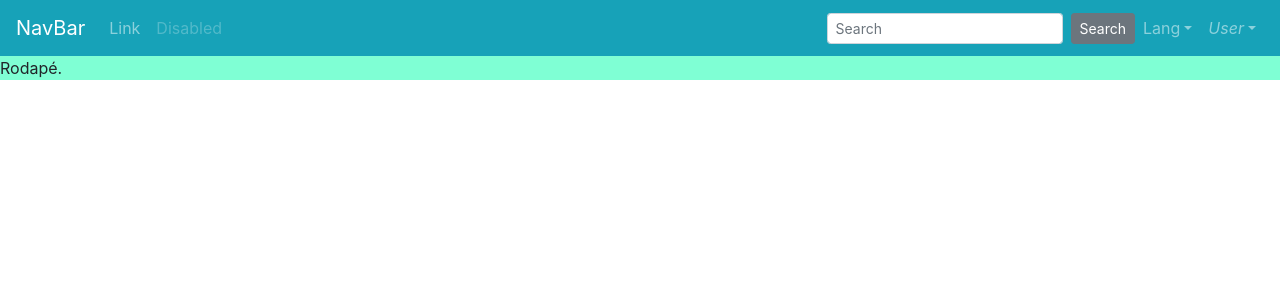
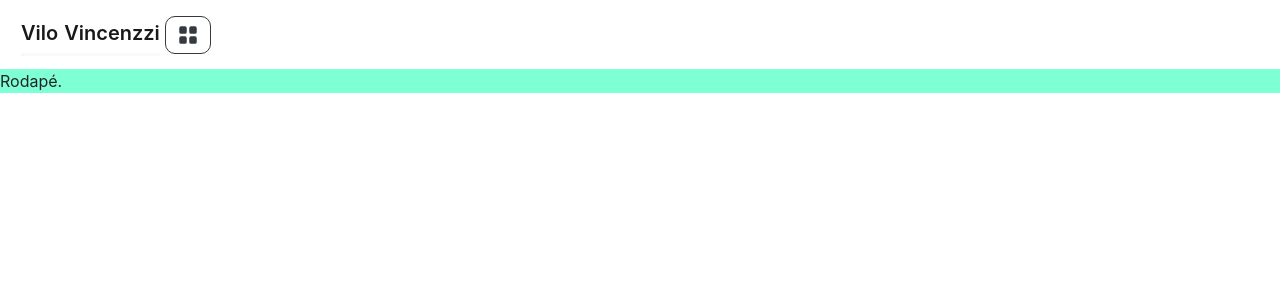
Before and after one commit to BrSouza98/webpage-vilo-vincenzzi, a Nuxt app: page /metodologia in a window 1280 px wide. Shown: the top 300 px of the page. Built offline with nearby package versions, Linux system fonts and the light colour scheme.

Commit message:
comitado - novo menu

```diff
--- a/components/card.vue
+++ b/components/card.vue
@@ -1,27 +1,44 @@
 <template>
-  <div>
-    <b-card
-      title="Card Title"
-      img-src="https://picsum.photos/600/300/?image=25"
-      img-alt="Image"
-      img-top
-      tag="article"
-      style="max-width: 20rem"
-      class="mb-2"
-    >
-      <b-card-text>
-        Some quick example text to build on the card title and make up the bulk
-        of the card's content.
-      </b-card-text>
-
-      <b-button href="#" variant="primary">Go somewhere</b-button>
-    </b-card>
+  <div id="app" class="cardConfig">
+    <b-card-group deck>
+      <b-card :img-src="localImagem" :header="titulo" :alt="imagem - alt">
+        <b-card-text>{{ texto }}</b-card-text>
+      </b-card>
+    </b-card-group>
   </div>
 </template>
 
 <script>
-export default {};
+export default {
+  name: "card",
+
+  props: ["titulo", "imagem-alt", "texto", "localImagem"],
+
+  data() {
+    return {};
+  }
+};
 </script>
 
-<style>
+<style lang="scss" scoped>
+.card-header {
+  padding: 0.75rem 1.25rem;
+  margin-bottom: 0;
+  background-color: #3a3a3a;
+  border-bottom: 1px solid rgba(0, 0, 0, 0.125);
+  color: rgb(211, 211, 211);
+  font-weight: bold;
+  display: flex;
+  justify-content: center;
+}
+
+.cardConfig {
+  margin: 20px;
+}
+
+.card-img,
+.card-img-bottom {
+  border-bottom-right-radius: 0;
+  border-bottom-left-radius: 0;
+}
 </style>
--- a/components/carrosel.vue
+++ b/components/carrosel.vue
@@ -26,7 +26,9 @@
       </b-carousel-slide>
 
       <!-- Slides with image only -->
-      <b-carousel-slide img-src="https://picsum.photos/1024/480/?image=58"></b-carousel-slide>
+      <b-carousel-slide
+        img-src="https://picsum.photos/1024/480/?image=58"
+      ></b-carousel-slide>
 
       <!-- Slides with img slot -->
       <!-- Note the classes .d-block and .img-fluid to prevent browser default image alignment -->
@@ -38,21 +40,22 @@
             height="480"
             src="https://picsum.photos/1024/480/?image=55"
             alt="image slot"
-          >
+          />
         </template>
       </b-carousel-slide>
 
       <!-- Slide with blank fluid image to maintain slide aspect ratio -->
       <b-carousel-slide caption="Blank Image" img-blank img-alt="Blank image">
         <p>
-          Lorem ipsum dolor sit amet, consectetur adipiscing elit. Suspendisse eros felis, tincidunt
-          a tincidunt eget, convallis vel est. Ut pellentesque ut lacus vel interdum.
+          Lorem ipsum dolor sit amet, consectetur adipiscing elit. Suspendisse
+          eros felis, tincidunt a tincidunt eget, convallis vel est. Ut
+          pellentesque ut lacus vel interdum.
         </p>
       </b-carousel-slide>
     </b-carousel>
 
     <p class="mt-4">
-      Slide #: {{ slide }}<br>
+      Slide #: {{ slide }}<br />
       Sliding: {{ sliding }}
     </p>
   </div>
@@ -64,15 +67,15 @@
     return {
       slide: 0,
       sliding: null
-      }
+    };
   },
   methods: {
     onSlideStart(slide) {
-        this.sliding = true
+      this.sliding = true;
     },
     onSlideEnd(slide) {
-        this.sliding = false
+      this.sliding = false;
     }
   }
-  }
+};
 </script>
--- a/components/navbar.vue
+++ b/components/navbar.vue
@@ -1,53 +1,83 @@
 <template>
   <div>
-    <b-navbar toggleable="lg" type="dark" variant="info">
-      <b-navbar-brand href="#">NavBar</b-navbar-brand>
-
-      <b-navbar-toggle target="nav-collapse"></b-navbar-toggle>
-
-      <b-collapse id="nav-collapse" is-nav>
-        <b-navbar-nav>
-          <b-nav-item href="#">Link</b-nav-item>
-          <b-nav-item href="#" disabled>Disabled</b-nav-item>
-        </b-navbar-nav>
+    <div>
+      <b-navbar toggleable="lg" align-h="between" class="w-100 d-flex">
+        <b-navbar-brand href="/">Vilo Vincenzzi</b-navbar-brand>
+        <b-button v-b-toggle.sidebar-right class="menu" variant="outline-dark">
+          <b-icon icon="grid-fill"></b-icon>
+        </b-button>
+        <b-sidebar id="sidebar-right" title="Menu" right shadow>
+          <div class="px-3 py-2">
+            <b-nav class="ml-auto">
+              <b-nav class="d-block">
+                <b-nav-item href="sobre">Sobre</b-nav-item>
+                <b-nav-item href="metodologia">Metodologia</b-nav-item>
+                <b-nav-item href="corpodocente">Corpo Docente</b-nav-item>
+                <b-nav-item
+                  href="https://vilovicenzzi.wordpress.com/"
+                  target="_blank"
+                  >Blog</b-nav-item
+                >
+                <b-nav-item href="contato">Fale conosco</b-nav-item>
+              </b-nav>
+            </b-nav>
+          </div>
+        </b-sidebar>
 
         <!-- Right aligned nav items -->
-        <b-navbar-nav class="ml-auto">
-          <b-nav-form>
-            <b-form-input
-              size="sm"
-              class="mr-sm-2"
-              placeholder="Search"
-            ></b-form-input>
-            <b-button size="sm" class="my-2 my-sm-0" type="submit"
-              >Search</b-button
-            >
-          </b-nav-form>
-
-          <b-nav-item-dropdown text="Lang" right>
-            <b-dropdown-item href="#">EN</b-dropdown-item>
-            <b-dropdown-item href="#">ES</b-dropdown-item>
-            <b-dropdown-item href="#">RU</b-dropdown-item>
-            <b-dropdown-item href="#">FA</b-dropdown-item>
-          </b-nav-item-dropdown>
-
-          <b-nav-item-dropdown right>
-            <!-- Using 'button-content' slot -->
-            <template #button-content>
-              <em>User</em>
-            </template>
-            <b-dropdown-item href="#">Profile</b-dropdown-item>
-            <b-dropdown-item href="#">Sign Out</b-dropdown-item>
-          </b-nav-item-dropdown>
-        </b-navbar-nav>
-      </b-collapse>
-    </b-navbar>
+      </b-navbar>
+    </div>
   </div>
 </template>
 
 <script>
+import Vue from "vue";
+import { BootstrapVue, BootstrapVueIcons } from "bootstrap-vue";
+
+Vue.use(BootstrapVue);
+Vue.use(BootstrapVueIcons);
+
 export default {};
 </script>
 
-<style>
+<style lang="scss" scoped>
+//regras do menu e interações
+a {
+  color: rgb(70, 70, 70);
+  border-bottom: 3px solid #f8f9fa;
+  box-sizing: content-box;
+  margin: 5px;
+  font-weight: 600;
+
+  &:hover {
+    animation-name: simple-border;
+    animation-duration: 0.5s;
+    animation-iteration-count: 1;
+    animation-timing-function: ease-in;
+    border-bottom-color: black;
+    color: black;
+  }
+}
+
+@keyframes simple-border {
+  from {
+    border-bottom-color: #f8f9fa;
+  }
+  to {
+    border-bottom-color: black;
+  }
+}
+
+//cor do menu
+.bg-info {
+  background-color: #ffffff !important;
+}
+
+.navbar-dark .navbar-brand {
+  color: rgb(0, 0, 0);
+}
+
+.menu {
+  border-radius: 10px;
+}
 </style>
--- a/pages/index.vue
+++ b/pages/index.vue
@@ -5,7 +5,7 @@
 
     <b-row cols="3">
       <b-col>
-        <card></card>
+        <card  header="Titulo do card" texto="lorem ipsum sit amet."></card>
       </b-col>
 
       <b-col>
@@ -20,8 +20,13 @@
 </template>
 
 <script>
-export default {};
+import cardVue from '../components/card.vue';
+
+export default {
+    components:{
+        card: cardVue,
+    }
+};
 </script>
 
-<style>
-</style>
+<style></style>
```
Also changed, not shown: components/rodape.vue (+6 -8 lines), layouts/default.vue (+2 -9 lines). Lines whose indentation alone changed are shown as unchanged.
